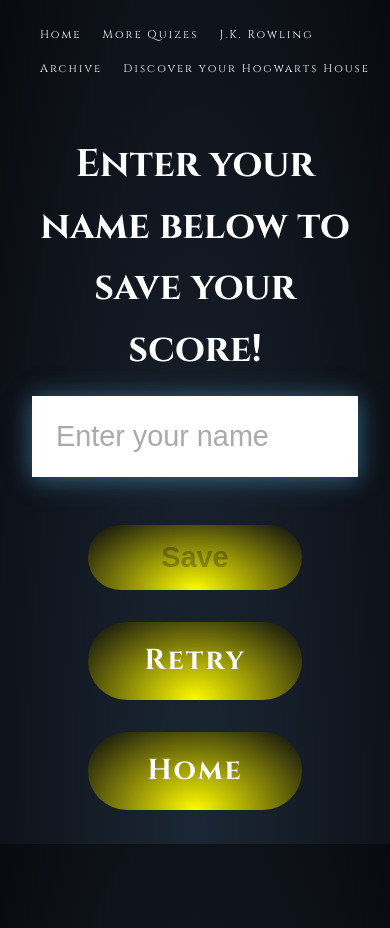
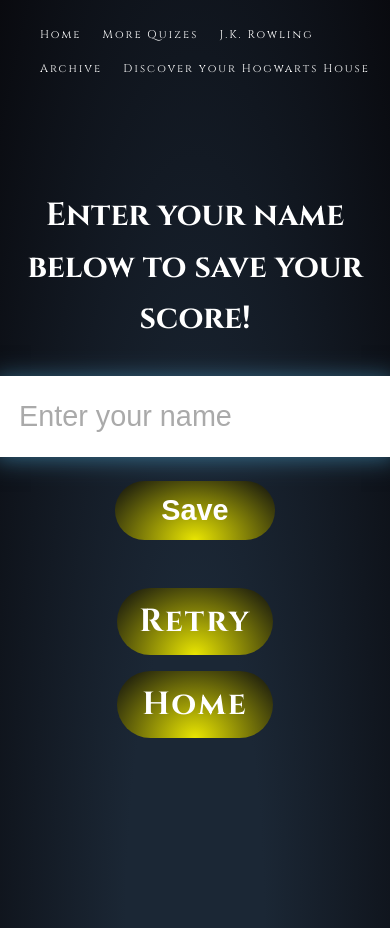
Before and after one commit to EliInskeep/Harry-Potter-Trivia, a plain HTML site: page end.html in a window 390 px wide. Drawn offline with Linux system fonts and the light colour scheme.

Commit message:
Responsive Updates - End Page
Finished setting up the responsive design for the end page. Also made some minor changes to the button colors for all pages.

```diff
--- /dev/null
+++ b/end.css
@@ -0,0 +1,35 @@
+body {
+  background: radial-gradient(ellipse at bottom, #1b2735 25%, #090a0f 100%);
+}
+
+h1 {
+  font-size: 5rem;
+  margin-bottom: 1rem;
+}
+
+#end-text {
+  font-size: 2rem;
+  margin-bottom: 2rem;
+}
+
+#username {
+  margin-bottom: 1.5rem;
+  width: 25rem;
+}
+
+#saveScoreBtn {
+  color: rgb(255, 255, 255);
+  margin-bottom: 3rem;
+  width: 10rem;
+  padding: 0.8rem 0;
+}
+
+.btn-link {
+  font-size: 2rem;
+  font-weight: bold;
+  padding: 0.5rem 0;
+  width: 18rem;
+  text-align: center;
+  margin-bottom: 1rem;
+  max-width: 40vw;
+}
--- a/end.html
+++ b/end.html
@@ -7,6 +7,7 @@
     <link rel="preconnect" href="https://fonts.gstatic.com">
     <link href="https://fonts.googleapis.com/css2?family=Cinzel:wght@400;700&display=swap" rel="stylesheet">
     <link rel="stylesheet" href="style.css">
+    <link rel="stylesheet" href="end.css">
     <script src="https://kit.fontawesome.com/6a5055c382.js" crossorigin="anonymous"></script>
     <title>End Page</title>
 </head>
@@ -30,8 +31,8 @@
                 <button class="btn" id="saveScoreBtn" type="submit"
                 onclick="saveHighScore(event)" disabled>Save</button>
             </form>
-            <a href="/quiz.html" class="btn">Retry</a>
-            <a href="/index.html" class="btn">Home</a>
+            <a href="/quiz.html" class="btn btn-link">Retry</a>
+            <a href="/index.html" class="btn btn-link">Home</a>
         </div>
     </div>
 
--- a/style.css
+++ b/style.css
@@ -104,7 +104,7 @@ h1 {
   text-align: center;
   margin-bottom: 2rem;
   border-radius: 50px;
-  background: radial-gradient(ellipse at bottom, #fffb00 0%, #090a0f 98%);
+  background: radial-gradient(ellipse at bottom, #fffb00 -10%, #090a0f 100%);
   max-width: 40vw;
   z-index: 3;
 }
```
